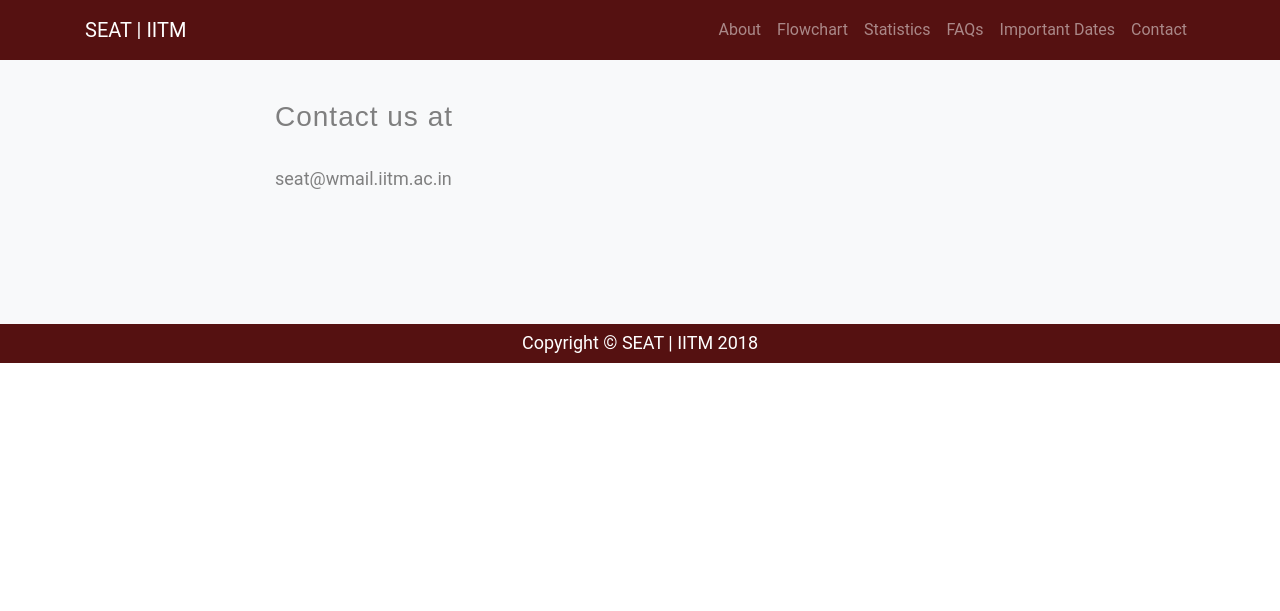
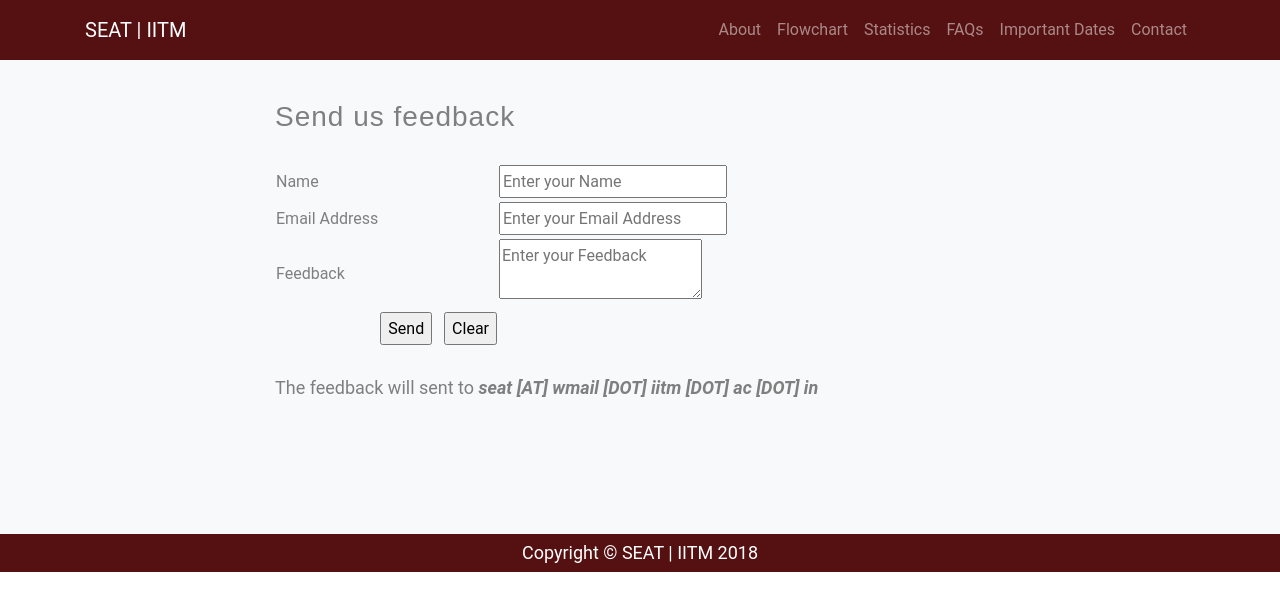
Before and after one commit to harimaruthachalam/SEAT_Core, a PHP site: page /contact.php in a window 1280 px wide. Shown: the top 611 px of the page. Run offline with PHP 8.4, Linux system fonts and the light colour scheme.

Commit message:
Feeback to text file

```diff
--- a/contact.php
+++ b/contact.php
@@ -23,15 +23,46 @@
 
     <?php include 'header.php' ?>
 
-
-    <section id="contact" class="bg-light">
-      <div class="container">
-        <div class="row">
-          <div class="col-lg-8 mx-auto">
-            <h3>Contact us at </h3>
-    <p> seat@wmail.iitm.ac.in
+        <section id="contact" class="bg-light">
+          <div class="container">
+            <div class="row">
+              <div class="col-lg-8 mx-auto">
+                <?php
+                // POST method part
+                  if(isset($_POST['contactName']))
+                  {
+                    try{
+                      // Currently, we are writing to a file. Later modify the code to enable the php engine to send a email.
+                      $fp = fopen( "temp/feedback.txt", "a" );
+                      date_default_timezone_set('Asia/Kolkata');
+                      $timestamp = date("Y-m-d H:i:s");
+                      fputs( $fp, $_POST['contactName']."\tEncryption(".$_POST['contactEmail'].")\t".$_POST['contactFeedback']."\t".$timestamp."\n" );
+                      fclose( $fp );
+                    }
+                    catch(Exception $e)
+                    {
+                      echo "Error Writing to the file!";
+                      exit(-1);
+                    }
+                  echo "<h2>Feedback sent successfully!</h2>";
+                  }
+                ?>
+<form method="post" action="contact.php">
+            <h3>Send us feedback</h3>
+            <table border="0">
+              <tr><td>Name</td><td>&nbsp;&nbsp;&nbsp;</td><td><input type="text" name="contactName" placeholder="Enter your Name" /></td></tr>
+              <tr><td></td><td></td><td></td></tr>
+              <tr><td>Email Address</td><td>&nbsp;&nbsp;&nbsp;</td><td><input type="email" name="contactEmail" placeholder="Enter your Email Address" /></td></tr>
+              <tr><td></td><td></td><td></td></tr>
+              <tr><td>Feedback</td><td>&nbsp;&nbsp;&nbsp;</td><td><textarea name="contactFeedback" placeholder="Enter your Feedback"></textarea></td></tr>
+              <tr><td></td><td></td><td></td></tr>
+              <tr><td></td><td><input type="submit" value="Send" />&nbsp;&nbsp;&nbsp;<input type="reset" value="Clear" /></td><td></td></tr>
+            </table>
+<br/>
+    <p>The feedback will sent to <strong><em>seat [AT] wmail [DOT] iitm [DOT] ac [DOT] in</em></strong>
 </p>
 
+</form>
 			</div>
         </div>
       </div>
```
Also changed, not shown: 1 other file.
